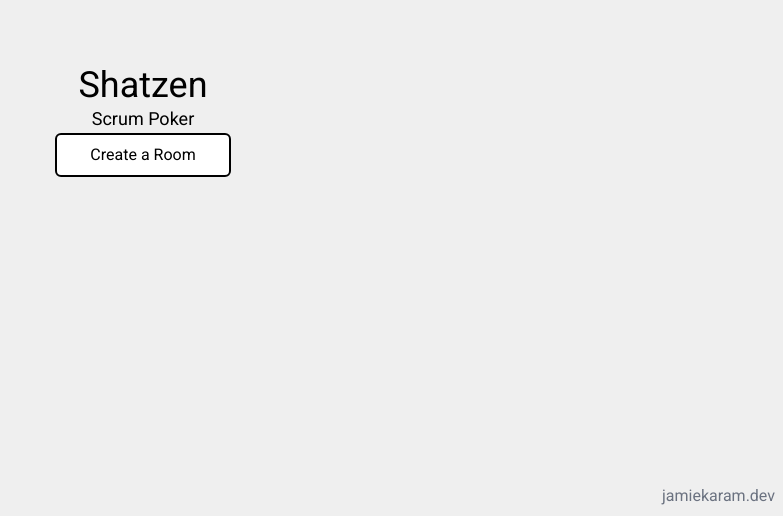
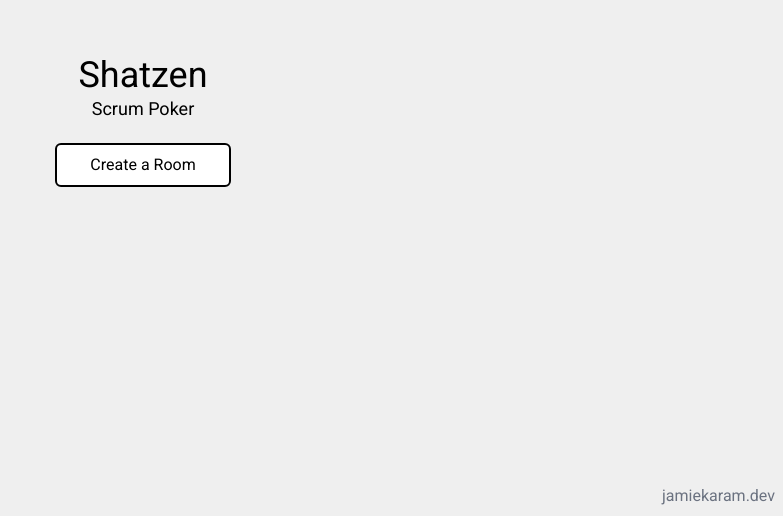
Before and after one commit to JKaram/Shatzen, a Next.js app: page / in a window 1280 px wide. Shown: the part 284-800 px from the top of the page, without its empty margins (497-1280 px from the left). Built offline with nearby package versions, Linux system fonts and the light colour scheme; no server answers.

Commit message:
style home page

```diff
--- a/components/Button.tsx
+++ b/components/Button.tsx
@@ -3,18 +3,20 @@ import classNames from "classnames";
 
 type Props = {
   children: React.ReactNode;
+  className?: string | undefined;
   disabled?: boolean;
   onClick?: () => void;
   [x: string]: any;
 };
 
-export default function Button({ children, disabled = false, onClick, ...rest }: Props) {
+export default function Button({ children, className = undefined, disabled = false, onClick, ...rest }: Props) {
   return (
     <button
       {...rest}
       className={classNames(
         "py-2 bg-white border-2 border-black rounded-md w-44 transition active:translate-y-0 hover:-translate-y-0.5",
-        disabled ? "opacity-75 hover:translate-y-0 " : ""
+        disabled ? "opacity-75 hover:translate-y-0 " : "",
+        className
       )}
       disabled={disabled}
       onClick={onClick}
--- a/pages/index.tsx
+++ b/pages/index.tsx
@@ -16,11 +16,14 @@ const App = () => {
 
   return (
     <PageLayout>
-      <h1 className="text-4xl">Shatzen</h1>
-      <h2 className="text-lg">Scrum Poker</h2>
-      <div>
-        <Button onClick={generateRoomId}>Create a Room</Button>
-      </div>
+      <header className="flex flex-col items-center">
+        <h1 className="text-4xl">Shatzen</h1>
+        <h2 className="text-lg">Scrum Poker</h2>
+      </header>
+
+      <Button className="mt-5" onClick={generateRoomId}>
+        Create a Room
+      </Button>
     </PageLayout>
   );
 };
```
